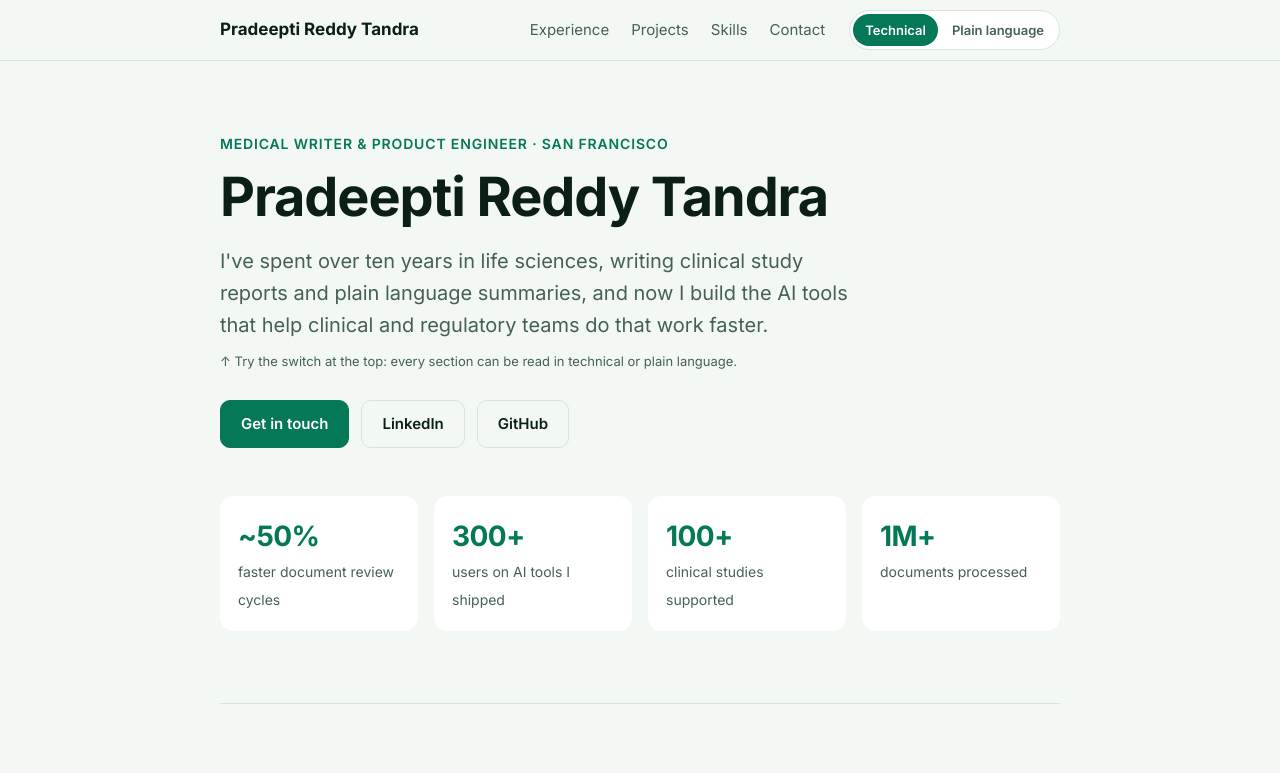
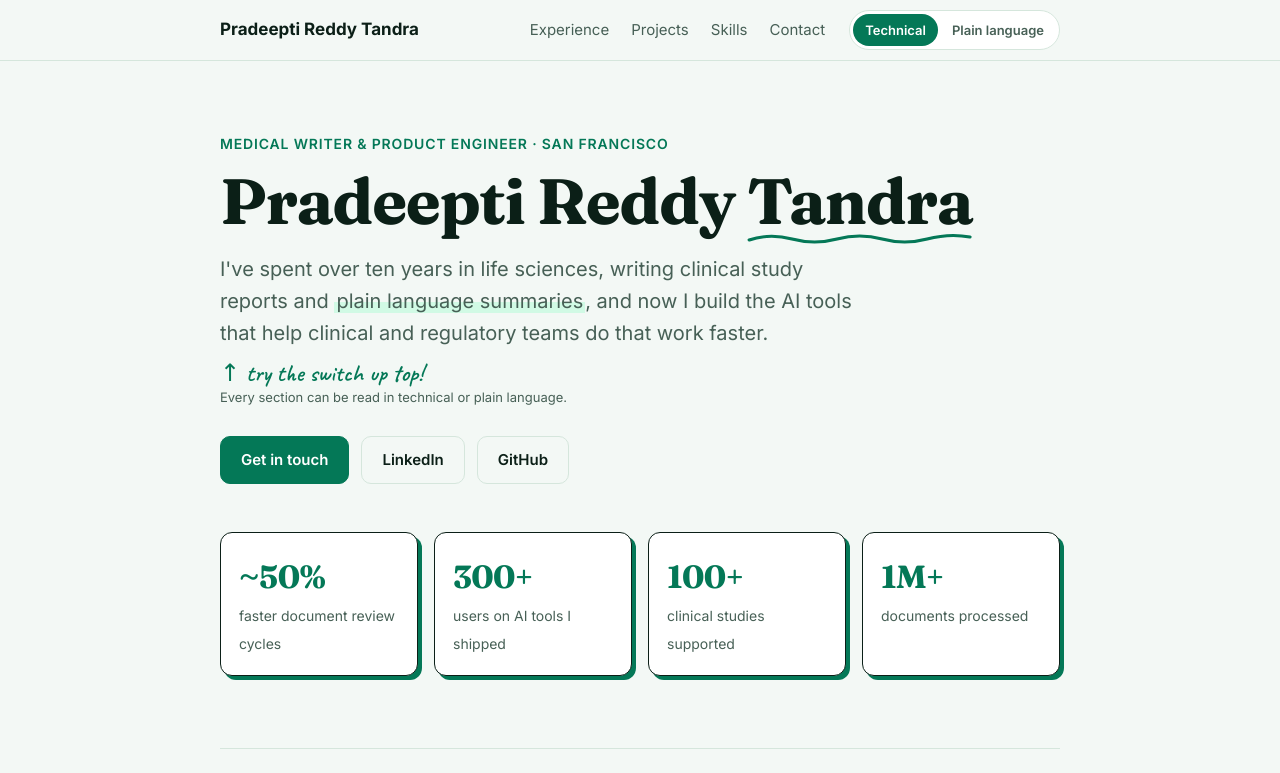
Before and after one commit to pradeeptireddy/pradeeptireddy.github.io, a plain HTML site: page index.html in a window 1280 px wide. Shown: the top 773 px of the page. Drawn offline with Linux system fonts and the light colour scheme.

Commit message:
Add personal design touches: serif headings, squiggle, highlights, signature
Co-Authored-By: Claude Opus 5.5 <noreply@anthropic.com>
Claude-Session: https://claude.ai/code/session_01WN3AnyRXseJZfBDuWX18xS

```diff
--- a/index.html
+++ b/index.html
@@ -9,7 +9,7 @@
   <!-- Font from Google Fonts: "Inter", a clean, very readable modern font -->
   <link rel="preconnect" href="https://fonts.googleapis.com">
   <link rel="preconnect" href="https://fonts.gstatic.com" crossorigin>
-  <link href="https://fonts.googleapis.com/css2?family=Inter:wght@400;500;600;700&display=swap" rel="stylesheet">
+  <link href="https://fonts.googleapis.com/css2?family=Inter:wght@400;500;600;700&family=Fraunces:opsz,wght@9..144,500;9..144,700&family=Caveat:wght@600&display=swap" rel="stylesheet">
 
   <style>
     /* ===== COLOR "PAINT BUCKETS": change these to restyle everything ===== */
@@ -33,6 +33,8 @@
     * { box-sizing: border-box; margin: 0; padding: 0; }
     html { scroll-behavior: smooth; }
     body {
+      background-image: radial-gradient(var(--border) 1px, transparent 1px);
+      background-size: 22px 22px;
       font-family: "Inter", system-ui, -apple-system, "Segoe UI", sans-serif;
       background: var(--bg); color: var(--text); line-height: 1.6; font-size: 17px;
     }
@@ -51,8 +53,20 @@
     /* ===== SECTIONS ===== */
     section { padding: 72px 0; }
     section + section { border-top: 1px solid var(--border); }
-    h1 { font-size: clamp(36px, 6vw, 54px); line-height: 1.1; letter-spacing: -0.02em; }
-    h2 { font-size: 28px; letter-spacing: -0.01em; margin-bottom: 28px; }
+    h1, h2, .stat b { font-family: "Fraunces", Georgia, serif; font-weight: 700; }
+    h1 { font-size: clamp(40px, 7vw, 64px); line-height: 1.05; letter-spacing: -0.02em; }
+    /* Hand-drawn squiggle under the name */
+    .squiggle { position: relative; display: inline-block; }
+    .squiggle svg { position: absolute; left: 0; bottom: -10px; width: 100%; height: 14px; color: var(--accent); }
+    h2 { font-size: 32px; letter-spacing: -0.01em; margin-bottom: 28px; }
+    /* Number the sections 01, 02, 03… like a clinical document */
+    main { counter-reset: sec; }
+    section h2 { counter-increment: sec; }
+    section h2::before { content: counter(sec, decimal-leading-zero); display: block; font-family: "Inter", sans-serif; font-size: 13px; font-weight: 600; color: var(--accent); letter-spacing: .12em; margin-bottom: 4px; }
+    /* Highlighter-pen effect */
+    mark { background: linear-gradient(transparent 55%, var(--accent-soft) 55%); color: inherit; padding: 0 2px; }
+    .hand { font-family: "Caveat", cursive; font-size: 24px; color: var(--accent); line-height: 1.2; }
+    ::selection { background: var(--accent); color: #fff; }
     h3 { font-size: 18px; }
     .eyebrow { color: var(--accent); font-weight: 600; font-size: 14px; letter-spacing: .06em; text-transform: uppercase; margin-bottom: 12px; }
     .lead { font-size: 20px; color: var(--muted); max-width: 640px; margin-top: 18px; }
@@ -71,8 +85,8 @@
 
     /* ===== IMPACT NUMBERS ===== */
     .stats { display: grid; grid-template-columns: repeat(4, 1fr); gap: 16px; margin-top: 48px; }
-    .stat { background: var(--surface); border-radius: 14px; padding: 18px; }
-    .stat b { display: block; font-size: 28px; color: var(--accent); letter-spacing: -0.02em; }
+    .stat { background: var(--surface); border: 1.5px solid var(--text); border-radius: 12px; padding: 18px; box-shadow: 4px 4px 0 var(--accent); }
+    .stat b { display: block; font-size: 32px; color: var(--accent); letter-spacing: -0.02em; }
     .stat span { font-size: 14px; color: var(--muted); }
 
     /* ===== EXPERIENCE TIMELINE ===== */
@@ -85,7 +99,8 @@
 
     /* ===== PROJECT CARDS ===== */
     .cards { display: grid; grid-template-columns: repeat(auto-fit, minmax(240px, 1fr)); gap: 16px; }
-    .card { background: var(--surface); border: 1px solid var(--border); border-radius: 14px; padding: 22px; display: flex; flex-direction: column; gap: 10px; }
+    .card { background: var(--surface); border: 1.5px solid var(--text); border-radius: 12px; padding: 22px; display: flex; flex-direction: column; gap: 10px; box-shadow: 4px 4px 0 var(--accent); transition: transform .15s, box-shadow .15s; }
+    .card:hover { transform: translate(-2px, -2px); box-shadow: 6px 6px 0 var(--accent); }
     .card p { font-size: 15px; color: var(--muted); flex: 1; }
     .chips { display: flex; flex-wrap: wrap; gap: 6px; }
     .chip { font-size: 13px; background: var(--accent-soft); color: var(--accent); padding: 3px 10px; border-radius: 999px; font-weight: 500; }
@@ -116,7 +131,9 @@
     .switch button { font: inherit; font-size: 13px; font-weight: 600; border: 0; background: transparent; color: var(--muted); padding: 6px 12px; border-radius: 999px; cursor: pointer; white-space: nowrap; }
     .switch button[aria-pressed="true"] { background: var(--accent); color: #fff; }
     .switch-hint { font-size: 13px; color: var(--muted); margin-top: 10px; }
-    footer { border-top: 1px solid var(--border); padding: 28px 0; font-size: 14px; color: var(--muted); }
+    footer { border-top: 1px solid var(--border); padding: 28px 0; font-size: 14px; color: var(--muted); background: var(--bg); }
+    .footer-row { display: flex; justify-content: space-between; align-items: center; gap: 20px; flex-wrap: wrap; }
+    .signature { font-size: 36px; transform: rotate(-4deg); }
 
     /* ===== PHONES: stack into one column ===== */
     @media (max-width: 720px) {
@@ -153,9 +170,9 @@
     <!-- ================= INTRO ================= -->
     <section>
       <p class="eyebrow">Medical Writer &amp; Product Engineer · San Francisco</p>
-      <h1>Pradeepti Reddy Tandra</h1>
-      <p class="lead"><span class="tech">I've spent over ten years in life sciences, writing clinical study reports and plain language summaries, and now I build the AI tools that help clinical and regulatory teams do that work faster.</span><span class="plain">For ten years I wrote the documents that explain clinical trials to regulators and patients. Now I build software that helps teams write and check those documents faster.</span></p>
-      <p class="switch-hint">↑ Try the switch at the top: every section can be read in technical or plain language.</p>
+      <h1>Pradeepti Reddy <span class="squiggle">Tandra<svg viewBox="0 0 200 14" preserveAspectRatio="none" aria-hidden="true"><path d="M2 9 Q 20 2, 40 8 T 80 8 T 120 8 T 160 8 T 198 6" fill="none" stroke="currentColor" stroke-width="3" stroke-linecap="round"/></svg></span></h1>
+      <p class="lead"><span class="tech">I've spent over ten years in life sciences, writing clinical study reports and <mark>plain language summaries</mark>, and now I build the AI tools that help clinical and regulatory teams do that work faster.</span><span class="plain">For ten years I wrote the documents that explain clinical trials to <mark>regulators and patients</mark>. Now I build software that helps teams write and check those documents faster.</span></p>
+      <p class="switch-hint"><span class="hand">↑ try the switch up top!</span><br>Every section can be read in technical or plain language.</p>
       <div class="btn-row">
         <a class="btn" href="#contact">Get in touch</a>
         <a class="btn ghost" href="https://www.linkedin.com/in/pradeeptireddy" target="_blank" rel="noopener">LinkedIn</a>
@@ -297,7 +314,14 @@
   </main>
 
   <footer>
-    <div class="wrap">© <span id="year"></span> Pradeepti Reddy Tandra</div>
+    <div class="wrap footer-row">
+      <div>
+        <p>Designed &amp; built by me with HTML, CSS, a little JavaScript, and a lot of plain language.
+           <a href="https://github.com/pradeeptireddy/pradeeptireddy.github.io" target="_blank" rel="noopener">See the code →</a></p>
+        <p>© <span id="year"></span> Pradeepti Reddy Tandra</p>
+      </div>
+      <span class="hand signature">Pradeepti</span>
+    </div>
   </footer>
 
 <script>
```
